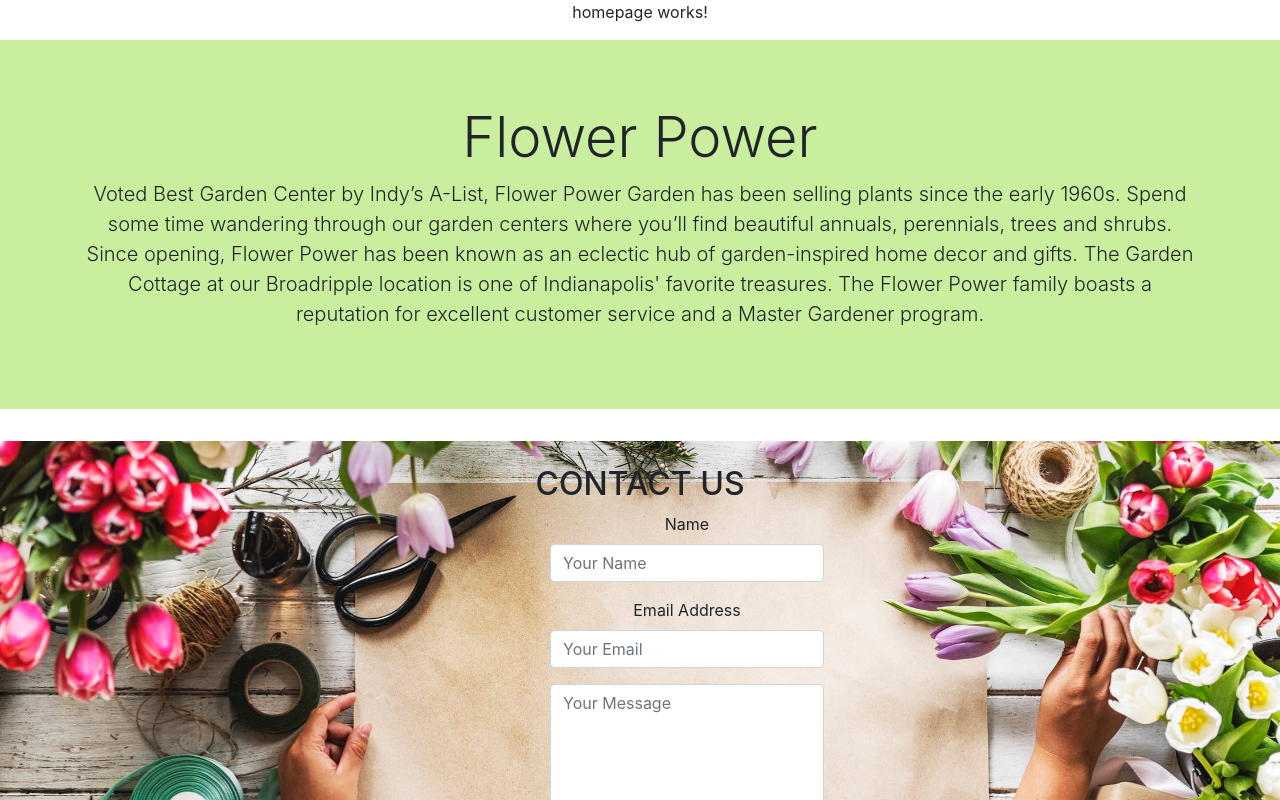
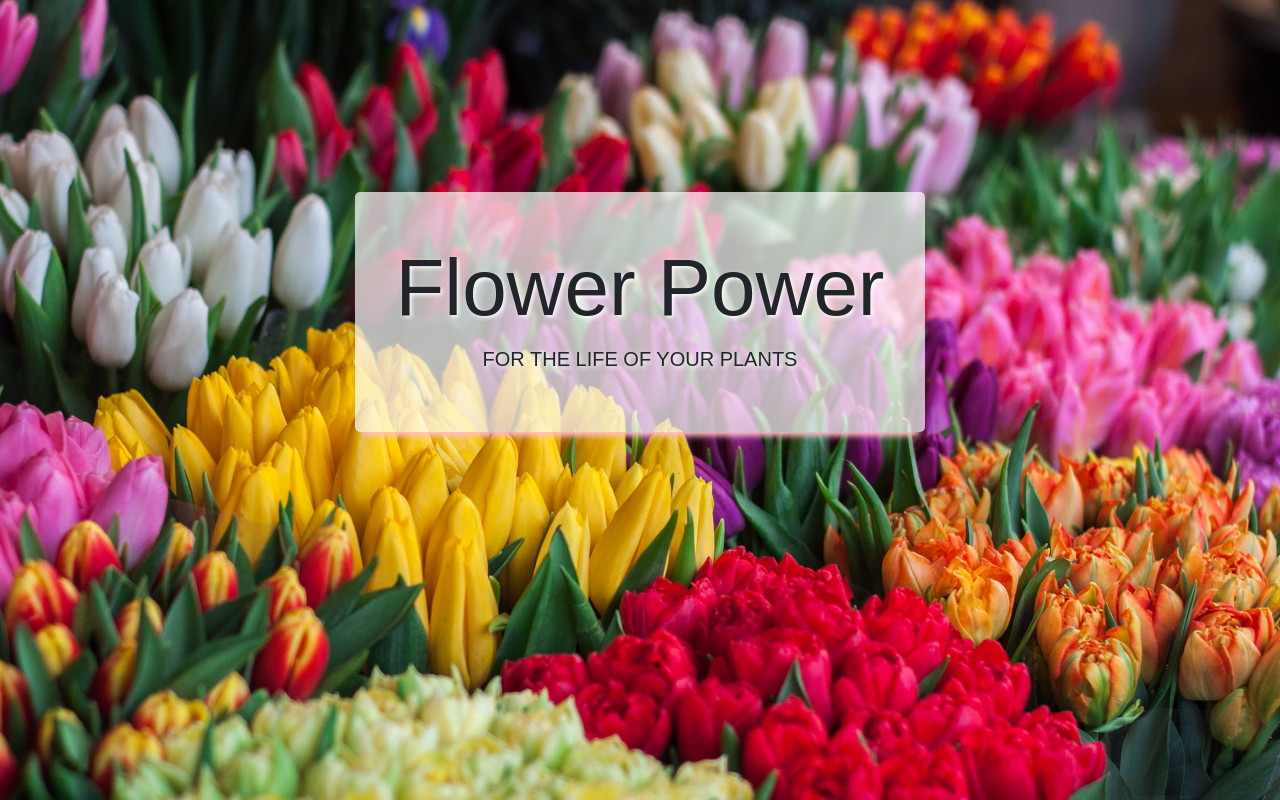
Before and after one commit to efrenmedina1/redBadgersGardenProject, an Angular app: page / in a window 1280 px wide. Shown: the top 800 px of the page. Built offline with nearby package versions, Linux system fonts and the light colour scheme.

Commit message:
1st homepage commit

```diff
--- a/src/app/homepage/homepage.component.css
+++ b/src/app/homepage/homepage.component.css
@@ -0,0 +1,29 @@
+.jumbotron {
+    background-image: url('../about/assets/tulips.jpeg');
+    background-size: cover;
+    background-repeat: no-repeat;
+    background-position: center center;
+    width: 100vw;
+    height: 100vh;
+}
+
+.col-6 {
+    background: rgba(255, 255, 255, .7);
+    height: 15rem;
+    top: 8rem;
+    border-radius: 5px;
+    -webkit-box-shadow: 0 10px 6px -6px pink;
+       -moz-box-shadow: 0 10px 6px -6px pink;
+            box-shadow: 0 10px 6px -6px pink;
+}
+
+.display-4 {
+    font-family: Arial, Helvetica, sans-serif;
+    font-size: 5rem;
+    text-shadow: 2px 2px 4px #ffffff;
+}
+
+.lead {
+    font-family: Arial, Helvetica, sans-serif;
+    text-shadow: 2px 2px 4px #ffffff;
+}
--- a/src/app/homepage/homepage.component.html
+++ b/src/app/homepage/homepage.component.html
@@ -1,3 +1,16 @@
-<p>
-  homepage works!
-</p>
+<div class="jumbotron jumbotron-fluid">
+  <div class="container">
+    <div class="row">
+      <div class="col-3">
+      </div>
+      <div class="col-6">
+        <br>
+        <br>
+        <h1 class="display-4">Flower Power</h1>
+        <p class="lead">FOR THE LIFE OF YOUR PLANTS</p>
+      </div>
+      <div class="col-3">
+      </div>
+    </div>
+  </div>
+</div>
```
Also changed, not shown: src/app/about/assets/homepage 1.jpeg (added), src/app/about/assets/pexels-photo-1323645.jpeg (added).
